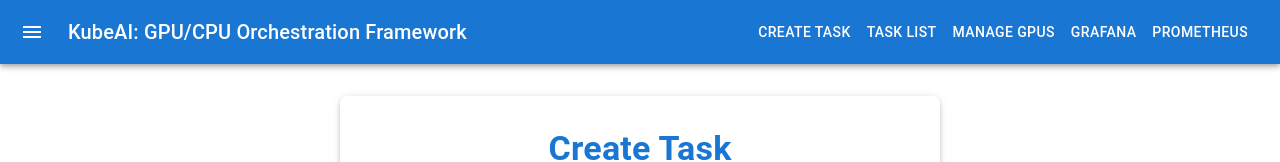
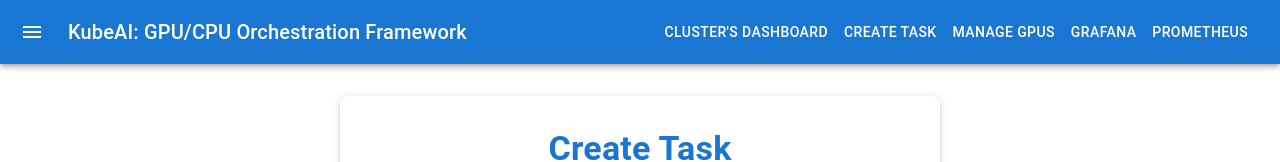
Before and after one commit to sravangorati2001/Dynamic-GPU-CPU-Allocation-framework, a React (Create React App) app in the folder frontend/: page / in a window 1280 px wide. Shown: the top 162 px of the page. Built offline with nearby package versions, Linux system fonts and the light colour scheme; no server answers.

Commit message:
Update Navbar.js

```diff
--- a/frontend/src/components/Navbar.js
+++ b/frontend/src/components/Navbar.js
@@ -20,11 +20,11 @@
         <Typography variant="h6" component="div" sx={{ flexGrow: 1 }}>
           KubeAI: GPU/CPU Orchestration Framework
         </Typography>
+	<Button color="inherit" component={Link} to="/task-list">
+          Cluster's Dashboard
+        </Button>
         <Button color="inherit" component={Link} to="/">
           Create Task
-        </Button>
-        <Button color="inherit" component={Link} to="/task-list">
-          Task List
         </Button>
         <Button color="inherit" component={Link} to="/manage-gpus">
           Manage GPUs
```
